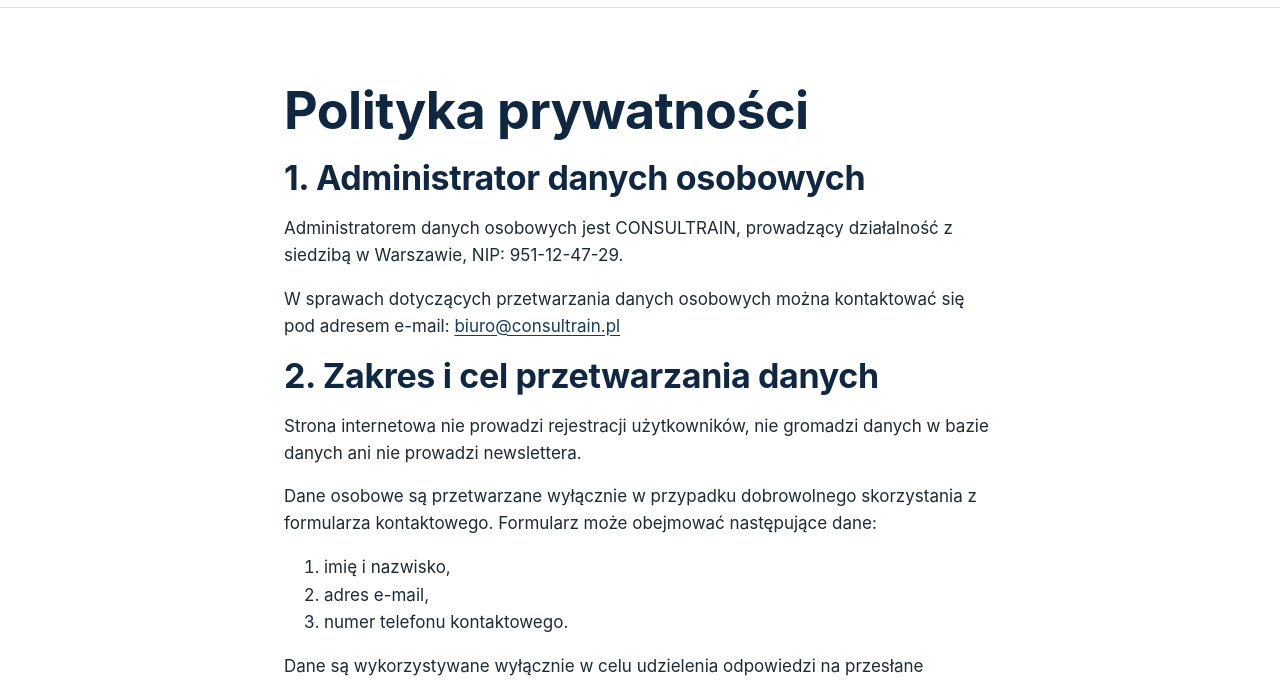
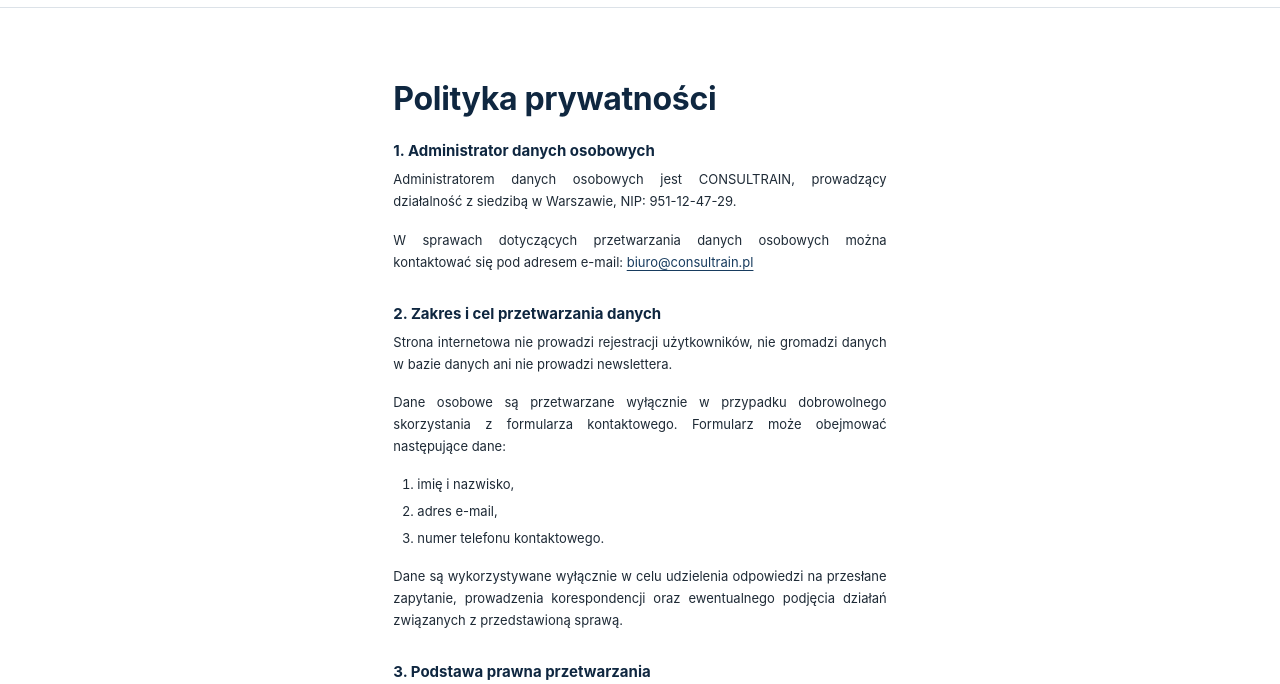
Before and after one commit to piotermaruda-cloud/stronaWWW, a plain HTML site: page polityka-prywatnosci.html in a window 1280 px wide. Shown: the part 65-749 px from the top of the page. Drawn offline with Linux system fonts and the light colour scheme.

Commit message:
Dodano style .legal dla polityki prywatności

```diff
--- a/css/style.css
+++ b/css/style.css
@@ -344,3 +344,15 @@
 .dr-steps--4 { grid-template-columns: repeat(4, 1fr); }
 @media (max-width: 1100px) { .dr-steps--4 { grid-template-columns: repeat(2, 1fr); } }
 @media (max-width: 640px) { .dr-steps--4 { grid-template-columns: 1fr; } }
+
+/* ==========================================================================
+   ETAP 7 — Polityka prywatności (mała czcionka „pisma prawniczego”)
+   ========================================================================== */
+.legal { font-size: .8125rem; line-height: 1.7; max-width: var(--measure); }
+.legal h1 { font-size: clamp(1.5rem, 1.2rem + 1.2vw, 2rem); margin-bottom: var(--space-3); }
+.legal h2 { font-size: .9375rem; font-weight: 700; letter-spacing: 0; margin: var(--space-4) 0 var(--space-1); }
+.legal h2:first-of-type { margin-top: 0; }
+.legal p, .legal li { max-width: var(--measure); text-align: justify; }
+.legal ol, .legal ul { margin: 0 0 var(--space-2); padding-left: 1.5rem; }
+.legal li { margin-bottom: .3rem; }
+.legal__updated { margin-top: var(--space-4); font-style: italic; color: var(--text-muted); }
```
